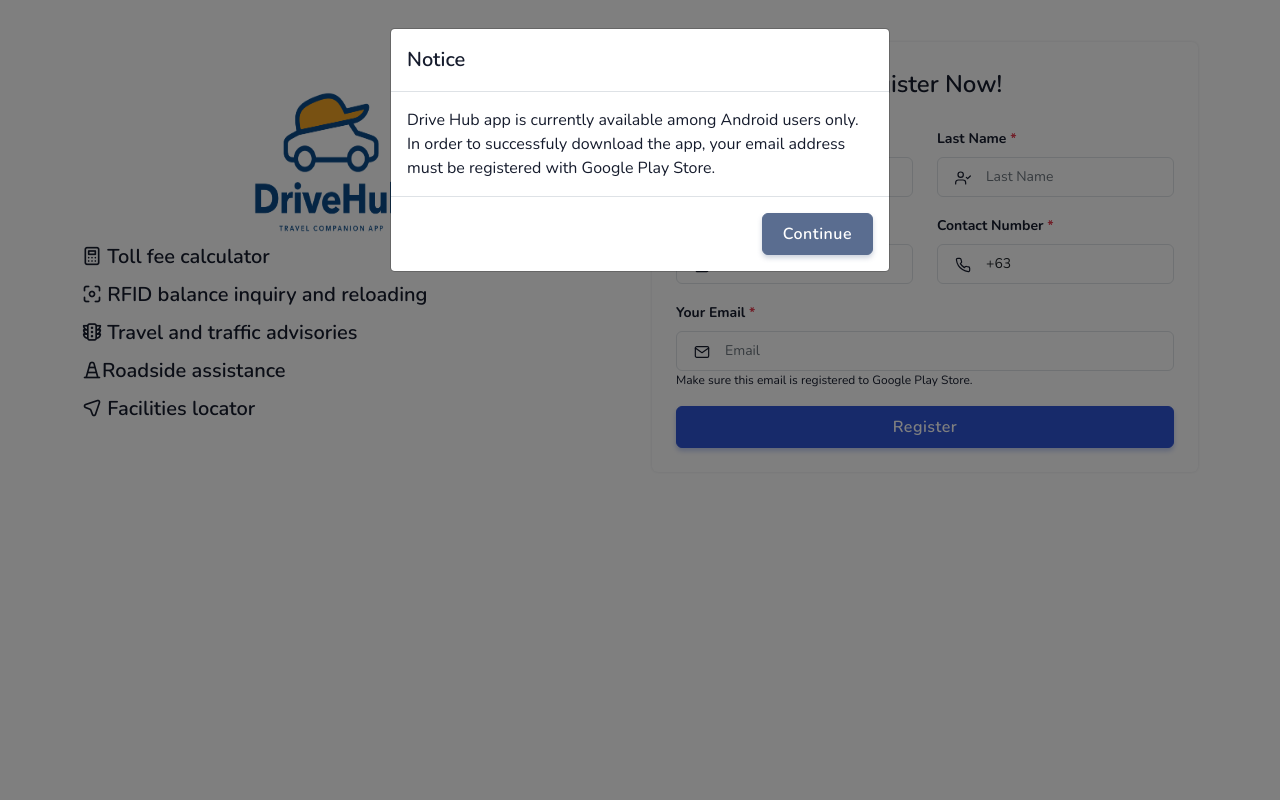
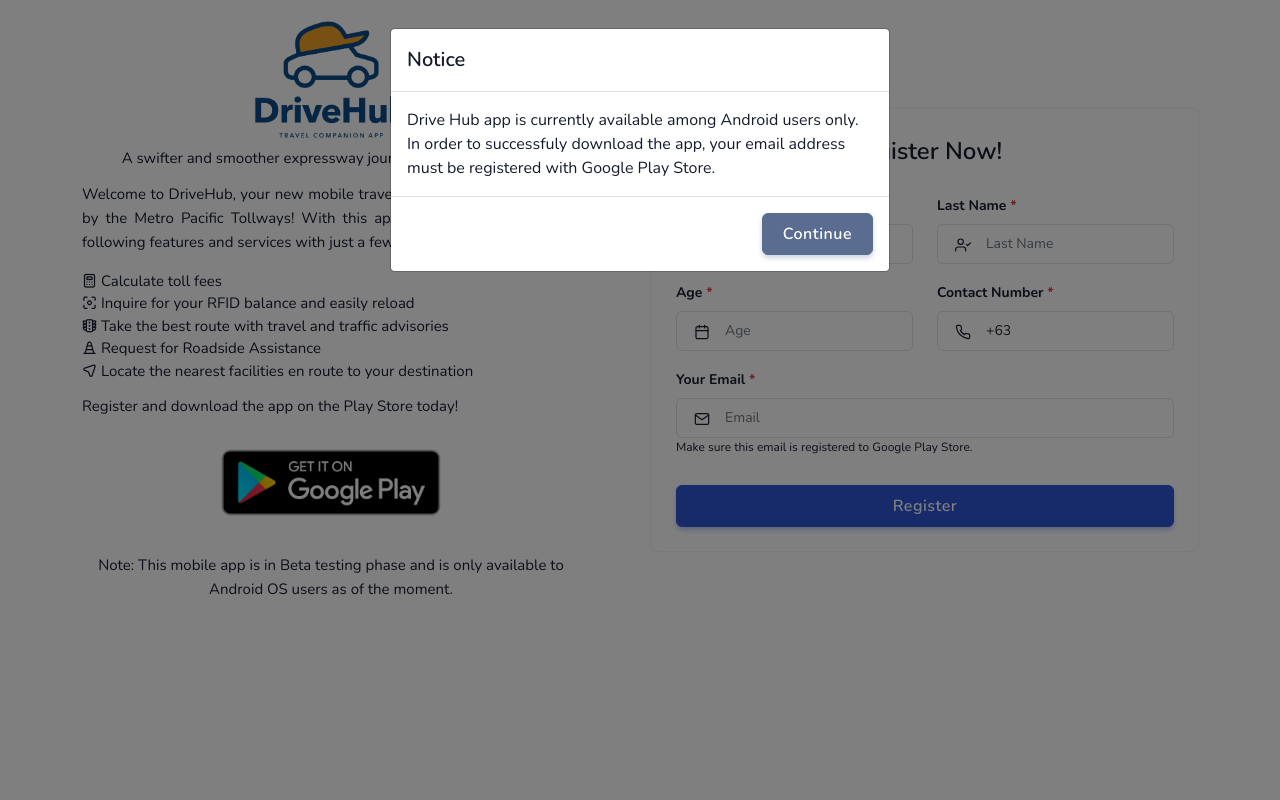
Before and after one commit to JMIRADOR27/Registration, a PHP site: page / in a window 1280 px wide. Run offline with PHP 8.4, Linux system fonts and the light colour scheme; data that the repository does not hold is empty; some libraries are stand-ins or nearby versions.

Commit message:
Revised landing page

```diff
--- a/index.php
+++ b/index.php
@@ -46,17 +46,27 @@ if (mysqli_num_rows($stmt) >= 5000) {
     <!-- Hero Start -->
     <section class="bg-auth-home d-table w-100" style="margin-top: -100px">
         <div class="container">
-            <div class="row align-items-center" >
-                <div class="col-lg-6 col-md-6">
-                    <div class="me-lg-5">
-                        <img src="images/logo-2.png" class="img-fluid d-block mx-auto" style="width:180px;height:160px" alt="">
-                        <div style="text-align:justify">
-                        <h5><i class="uil uil-calculator"></i> Toll fee calculator</h5>
-                        <h5><i class="uil uil-capture"></i> RFID balance inquiry and reloading</h5>
-                        <h5><i class="uil uil-traffic-light"></i> Travel and traffic advisories</h5>
-                        <h5><i class="uil uil-no-entry"></i>Roadside assistance</h5>
-                        <h5><i class="uil uil-location-arrow"></i> Facilities locator</h5>
+            <div class="row align-items-center">
+                <div class="col-lg-6 col-md-6" style="margin-top: -30px">
+                    <div class="me-lg-5" style="font-size: 15px;">
+                        <img src="images/logo-2.png" class="img-fluid d-block mx-auto" width="180" alt="">
+                        <div class="text-center" style="margin-bottom: 12px;">A swifter and smoother expressway journey now within reach.</div>
+                        <p align="justify">
+                            Welcome to DriveHub, your new mobile travel companion brought to you by the Metro Pacific Tollways! With this app, you’ll be able to do the following features and services with just a few clicks:
+                        </p>
+                        <div style="margin-bottom: 12px">
+                            <i class="uil uil-calculator"></i> Calculate toll fees<br>
+                            <i class="uil uil-capture"></i> Inquire for your RFID balance and easily reload<br>
+                            <i class="uil uil-traffic-light"></i> Take the best route with travel and traffic advisories<br>
+                            <i class="uil uil-no-entry"></i> Request for Roadside Assistance<br>
+                            <i class="uil uil-location-arrow"></i> Locate the nearest facilities en route to your destination<br>
                         </div>
+                        <p align="justify">
+                            Register and download the app on the Play Store today!
+                        </p>
+                        <img src="images/google-play-badge.png" class="d-block mx-auto" width="250" alt="">
+                        <BR>
+                        <p align="center">Note: This mobile app is in Beta testing phase and is only available to Android OS users as of the moment.</p>
                     </div>
                 </div>
                 <div class="col-lg-6 col-md-6">
@@ -95,7 +105,7 @@ if (mysqli_num_rows($stmt) >= 5000) {
                                             </div>
                                         </div>
                                     </div>
-                                   <div class="col-md-6" style="display: none;">
+                                    <div class="col-md-6" style="display: none;">
                                         <div class="mb-3">
                                             <label class="form-label">Choose a device you'll install to<span class="text-danger">*</span></label>
                                             <div class="form-icon position-relative">
@@ -141,7 +151,10 @@ if (mysqli_num_rows($stmt) >= 5000) {
                                         </div>
                                     </div>
                                     <!--end col-->
-                                    <div class="g-recaptcha" data-sitekey="6LeGJjMdAAAAAKQ-w5XKGslK1VXmKmRC9vnfAPaI"></div>
+                                    <div class="col-md-12 form-group" style="display: block; margin-bottom: 12px;">
+                                        <div class="g-recaptcha" data-sitekey="6LeGJjMdAAAAAKQ-w5XKGslK1VXmKmRC9vnfAPaI"></div>
+                                    </div>
+
                                     <div class="col-md-12">
                                         <div class="d-grid">
                                             <button class="btn btn-primary">Register</button>
@@ -175,7 +188,7 @@ if (mysqli_num_rows($stmt) >= 5000) {
                     <h5 class="modal-title">Notice</h5>
                 </div>
                 <div class="modal-body">
-                    Drive Hub app is currently available among Android users only. In order to successfuly download the app, your email address  must be registered with Google Play Store.
+                    Drive Hub app is currently available among Android users only. In order to successfuly download the app, your email address must be registered with Google Play Store.
                 </div>
                 <div class="modal-footer">
                     <button type="button" class="btn btn-secondary" onclick="modalclose();">Continue</button>
```
Also changed, not shown: images/google-play-badge.png (added).
